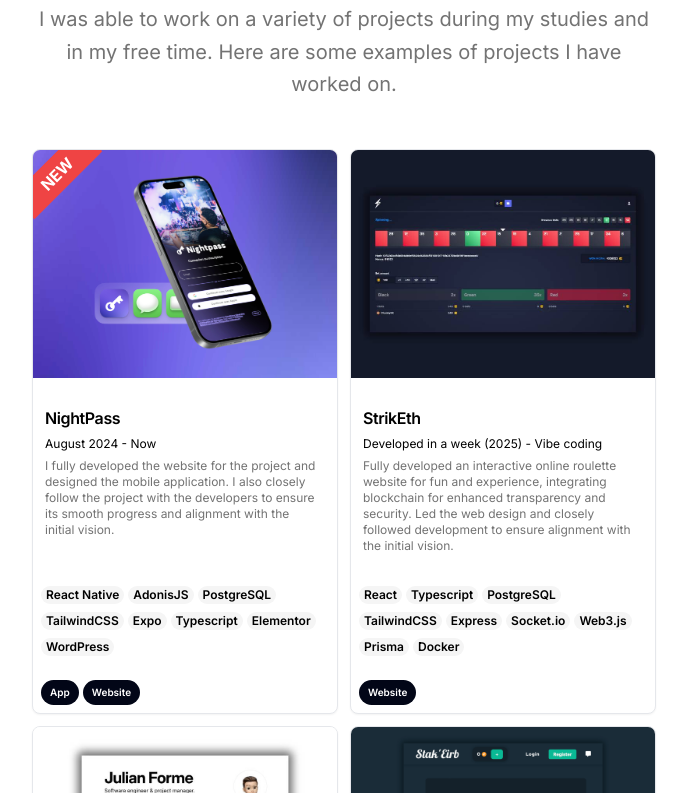
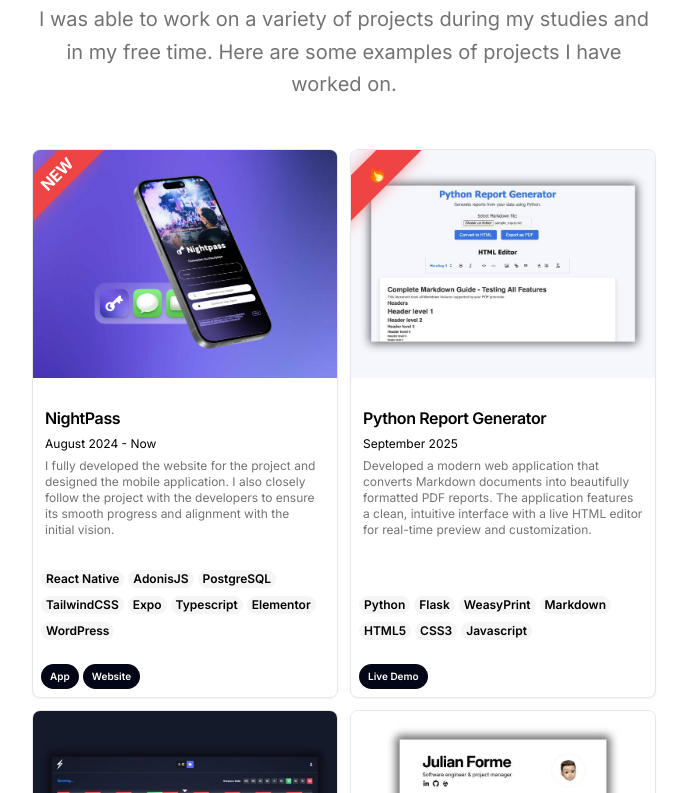
Before and after one commit to imjxlian/julian-portfolio, a Vue app: page / in a window 1280 px wide. Shown: the part 1767-2560 px from the top of the page, without its empty margins (296-983 px from the left). Built offline with nearby package versions, Linux system fonts and the light colour scheme.

Commit message:
feat: add project

```diff
--- a/src/App.vue
+++ b/src/App.vue
@@ -350,6 +350,31 @@
                         :badge-text="'NEW'"
                     />
                     <ProjectCard
+                        title="Python Report Generator"
+                        period="September 2025"
+                        description="Developed a modern web application that converts Markdown documents into beautifully formatted PDF reports. The application features a clean, intuitive interface with a live HTML editor for real-time preview and customization."
+                        imageSrc="/assets/python-report-generator.jpg"
+                        imageAlt="Python Report Generator"
+                        projectHref="https://github.com/username/python-report-generator"
+                        :technologies="[
+                            'Python',
+                            'Flask',
+                            'WeasyPrint',
+                            'Markdown',
+                            'HTML5',
+                            'CSS3',
+                            'Javascript',
+                        ]"
+                        :socialLinks="[
+                            {
+                                href: 'https://python-report-generator.jxlian.cloud',
+                                text: 'Live Demo',
+                            },
+                        ]"
+                        :badge-text="'🔥'"
+                    />
+
+                    <ProjectCard
                         title="StrikEth"
                         period="Developed in a week (2025) - Vibe coding"
                         description="Fully developed an interactive online roulette website for fun and experience, integrating blockchain for enhanced transparency and security. Led the web design and closely followed development to ensure alignment with the initial vision."
--- a/src/components/ProjectCard.vue
+++ b/src/components/ProjectCard.vue
@@ -3,7 +3,7 @@
         class="relative rounded-lg bg-white text-dark border-gray-200 shadow-sm flex flex-col overflow-hidden border hover:shadow-lg transition-all duration-300 ease-out h-full"
     >
         <div
-            class="absolute top-6 left-6 w-8 h-24 bg-red-500 rotate-45 transform -translate-x-1/2 -translate-y-1/2 z-10"
+            class="absolute top-6 left-6 w-8 h-28 bg-red-500 rotate-45 transform -translate-x-1/2 -translate-y-1/2 z-10 shadow-[0_10px_15px_rgba(239,68,68,0.5)]"
             v-if="badgeText"
         >
             <div
```
Also changed, not shown: public/assets/python-report-generator.jpg (added).
